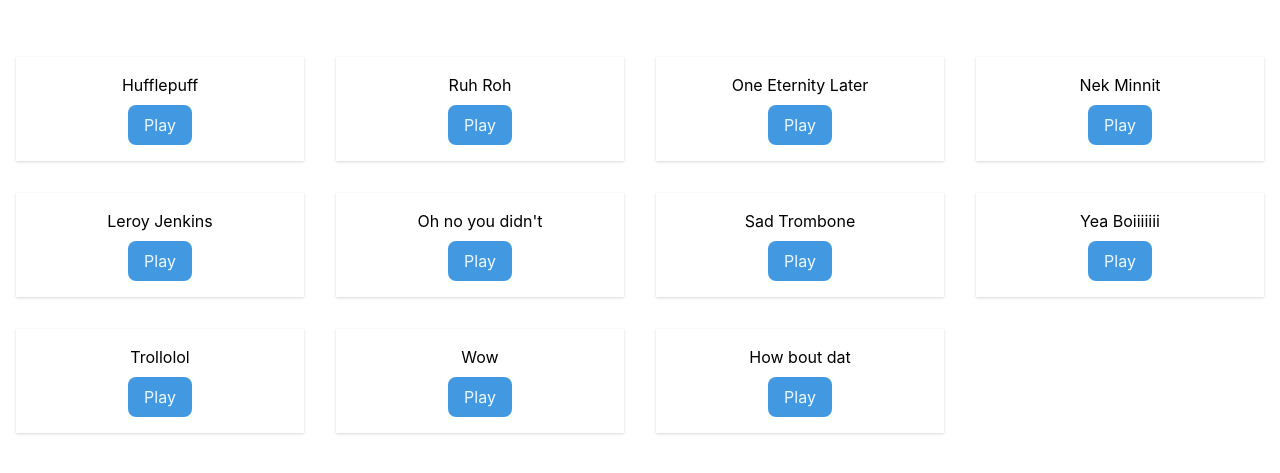
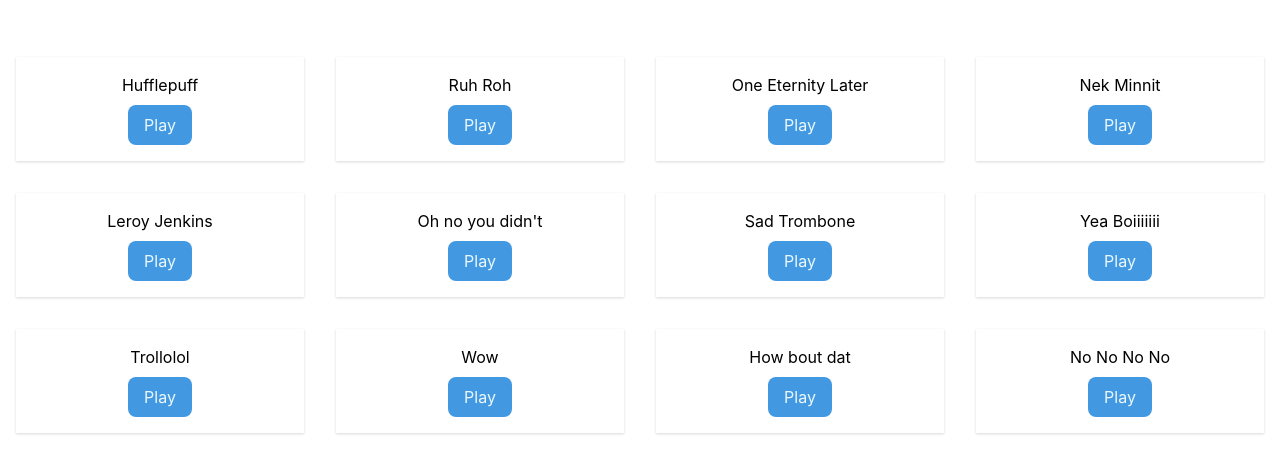
Before and after one commit to jryd/react-soundboard, a React (Create React App) app: page / in a window 1280 px wide. Shown: the part 155-628 px from the top of the page. Built offline with nearby package versions, Linux system fonts and the light colour scheme.

Commit message:
No No No audio added

```diff
--- a/src/audioFiles.js
+++ b/src/audioFiles.js
@@ -42,6 +42,10 @@ const files = [
   {
     name: 'How bout dat',
     url: '/audio/how-bout-dat.mp3'
+  },
+  {
+    name: 'No No No No',
+    url: '/audio/no-no-no.mp3'
   }
 ];
 
```
Also changed, not shown: 2 other files (tests, documents, lock files or other folders).
